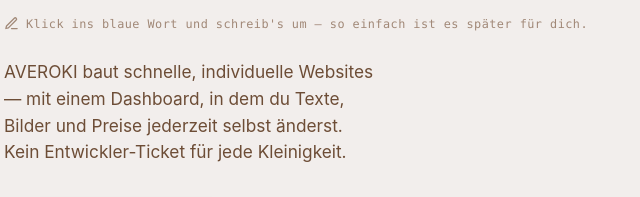
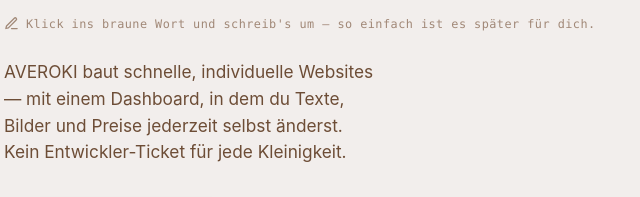
Before and after one commit to 5k6hkzkfvg-rgb/averoki, a plain HTML site: page index.html in a window 1280 px wide. Shown: the part 534-731 px from the top of the page, 100-740 px from the left. Drawn offline with Linux system fonts and the light colour scheme.

Commit message:
Add files via upload

```diff
--- a/index.html
+++ b/index.html
@@ -305,7 +305,7 @@
         </h1>
         <div class="edit-hint">
           <svg viewBox="0 0 24 24" fill="none" stroke="currentColor" stroke-width="2" stroke-linecap="round" stroke-linejoin="round"><path d="M12 20h9"/><path d="M16.5 3.5a2.1 2.1 0 0 1 3 3L7 19l-4 1 1-4Z"/></svg>
-          Klick ins blaue Wort und schreib's um — so einfach ist es später für dich.
+          Klick ins braune Wort und schreib's um — so einfach ist es später für dich.
         </div>
         <p class="lead" data-cms="lead">AVEROKI baut schnelle, individuelle Websites — mit einem Dashboard, in dem du Texte, Bilder und Preise jederzeit selbst änderst. Kein Entwickler-Ticket für jede Kleinigkeit.</p>
         <div class="hero-cta">
```
